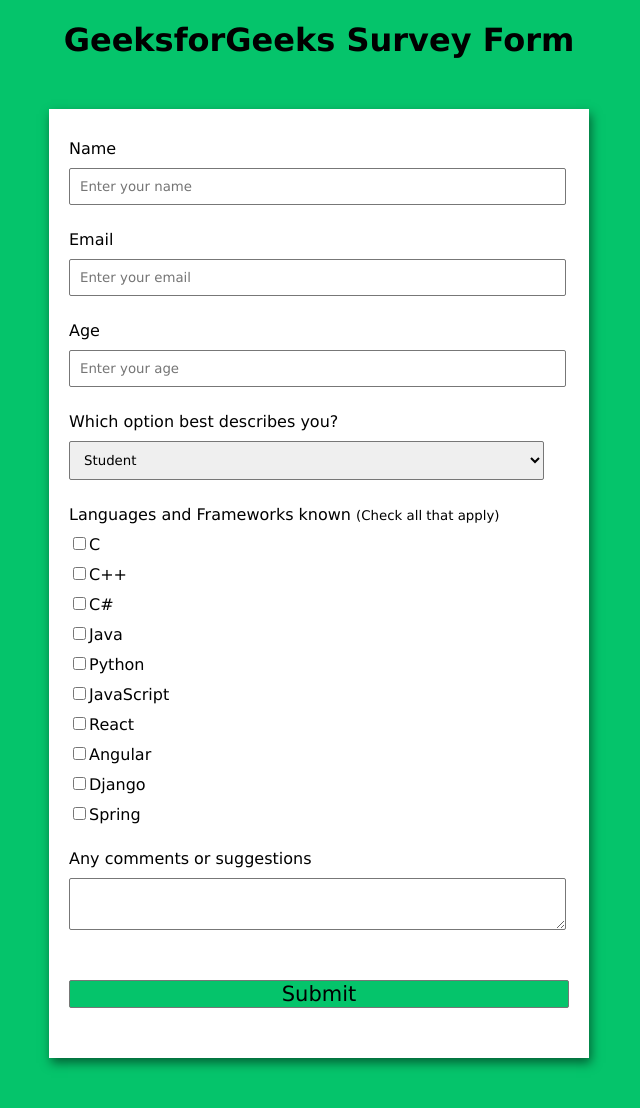
After one commit to avzz-19/miniproject, a PHP site: page /exm.html in a window 1280 px wide. The commit adds this page. Shown: the whole page, without its empty margins (321-961 px from the left). Run offline with PHP 8.4, Linux system fonts and the light colour scheme.

Commit message:
major_updates

```diff
--- /dev/null
+++ b/exm.html
@@ -0,0 +1,170 @@
+<!DOCTYPE html>
+<html lang="en">
+
+<head>
+    <meta charset="UTF-8">
+    <meta http-equiv="X-UA-Compatible" content="IE=edge">
+    <meta name="viewport" content="width=device-width, initial-scale=1.0">
+    <title>
+        Build a Survey Form using HTML and CSS
+    </title>
+
+    <style>
+        /* Styling the Body element i.e. Color,
+		Font, Alignment */
+        body {
+            background-color: #05c46b;
+            font-family: Verdana;
+            text-align: center;
+        }
+
+        /* Styling the Form (Color, Padding, Shadow) */
+        form {
+            background-color: #fff;
+            max-width: 500px;
+            margin: 50px auto;
+            padding: 30px 20px;
+            box-shadow: 2px 5px 10px rgba(0, 0, 0, 0.5);
+        }
+
+        /* Styling form-control Class */
+        .form-control {
+            text-align: left;
+            margin-bottom: 25px;
+        }
+
+        /* Styling form-control Label */
+        .form-control label {
+            display: block;
+            margin-bottom: 10px;
+        }
+
+        /* Styling form-control input,
+		select, textarea */
+        .form-control input,
+        .form-control select,
+        .form-control textarea {
+            border: 1px solid #777;
+            border-radius: 2px;
+            font-family: inherit;
+            padding: 10px;
+            display: block;
+            width: 95%;
+        }
+
+        /* Styling form-control Radio
+		button and Checkbox */
+        .form-control input[type="checkbox"] {
+            display: inline-block;
+            width: auto;
+        }
+
+        /* Styling Button */
+        button {
+            background-color: #05c46b;
+            border: 1px solid #777;
+            border-radius: 2px;
+            font-family: inherit;
+            font-size: 21px;
+            display: block;
+            width: 100%;
+            margin-top: 50px;
+            margin-bottom: 20px;
+        }
+    </style>
+</head>
+
+<body>
+    <h1>GeeksforGeeks Survey Form</h1>
+
+    <!-- Create Form -->
+    <form id="form">
+
+        <!-- Details -->
+        <div class="form-control">
+            <label for="name" id="label-name">
+                Name
+            </label>
+
+            <!-- Input Type Text -->
+            <input type="text" id="name" placeholder="Enter your name" />
+        </div>
+
+        <div class="form-control">
+            <label for="email" id="label-email">
+                Email
+            </label>
+
+            <!-- Input Type Email-->
+            <input type="email" id="email" placeholder="Enter your email" />
+        </div>
+
+        <div class="form-control">
+            <label for="age" id="label-age">
+                Age
+            </label>
+
+            <!-- Input Type Text -->
+            <input type="text" id="age" placeholder="Enter your age" />
+        </div>
+
+        <div class="form-control">
+            <label for="role" id="label-role">
+                Which option best describes you?
+            </label>
+
+            <!-- Dropdown options -->
+            <select name="role" id="role">
+                <option value="student">Student</option>
+                <option value="intern">Intern</option>
+                <option value="professional">Professional</option>
+                <option value="other">Other</option>
+            </select>
+        </div>
+
+
+        <div class="form-control">
+            <label>Languages and Frameworks known
+                <small>(Check all that apply)</small>
+            </label>
+            <!-- Input Type Checkbox -->
+            <label for="inp-1">
+                <input type="checkbox" name="inp">C</input></label>
+            <label for="inp-2">
+                <input type="checkbox" name="inp">C++</input></label>
+            <label for="inp-3">
+                <input type="checkbox" name="inp">C#</input></label>
+            <label for="inp-4">
+                <input type="checkbox" name="inp">Java</input></label>
+            <label for="inp-5">
+                <input type="checkbox" name="inp">Python</input></label>
+            <label for="inp-6">
+                <input type="checkbox" name="inp">JavaScript</input></label>
+            <label for="inp-7">
+                <input type="checkbox" name="inp">React</input></label>
+            <label for="inp-7">
+                <input type="checkbox" name="inp">Angular</input></label>
+            <label for="inp-7">
+                <input type="checkbox" name="inp">Django</input></label>
+            <label for="inp-7">
+                <input type="checkbox" name="inp">Spring</input></label>
+        </div>
+
+        <div class="form-control">
+            <label for="comment">
+                Any comments or suggestions
+            </label>
+
+            <!-- multi-line text input control -->
+            <textarea name="comment" id="comment" placeholder="Enter your comment here">
+			</textarea>
+        </div>
+
+        <!-- Multi-line Text Input Control -->
+        <button type="submit" value="submit">
+            Submit
+        </button>
+    </form>
+</body>
+
+</html>
--- a/signup.php
+++ b/signup.php
@@ -43,11 +43,12 @@
         <input type="email" name="email" placeholder="Email" required="required">
         <input type="password" name="pass" placeholder="Password" required="required">
         <input type="password" name="cpass" placeholder="Confirm Password" required="required">
-        <button type="submit" name="save" onClick="window.location.href='signin.php';"> Submit </button>
+        <button type="submit" name="save"> Submit </button>
         <p class="message">Already have an account? <a href="signin.php">Sign in</a>.</p>
       </form>
     </div>
   </div>
 </body>
 
+
 </html>
```
Also changed, not shown: css/detail.css (+13 -0 lines), detail.php (+47 -9 lines).
